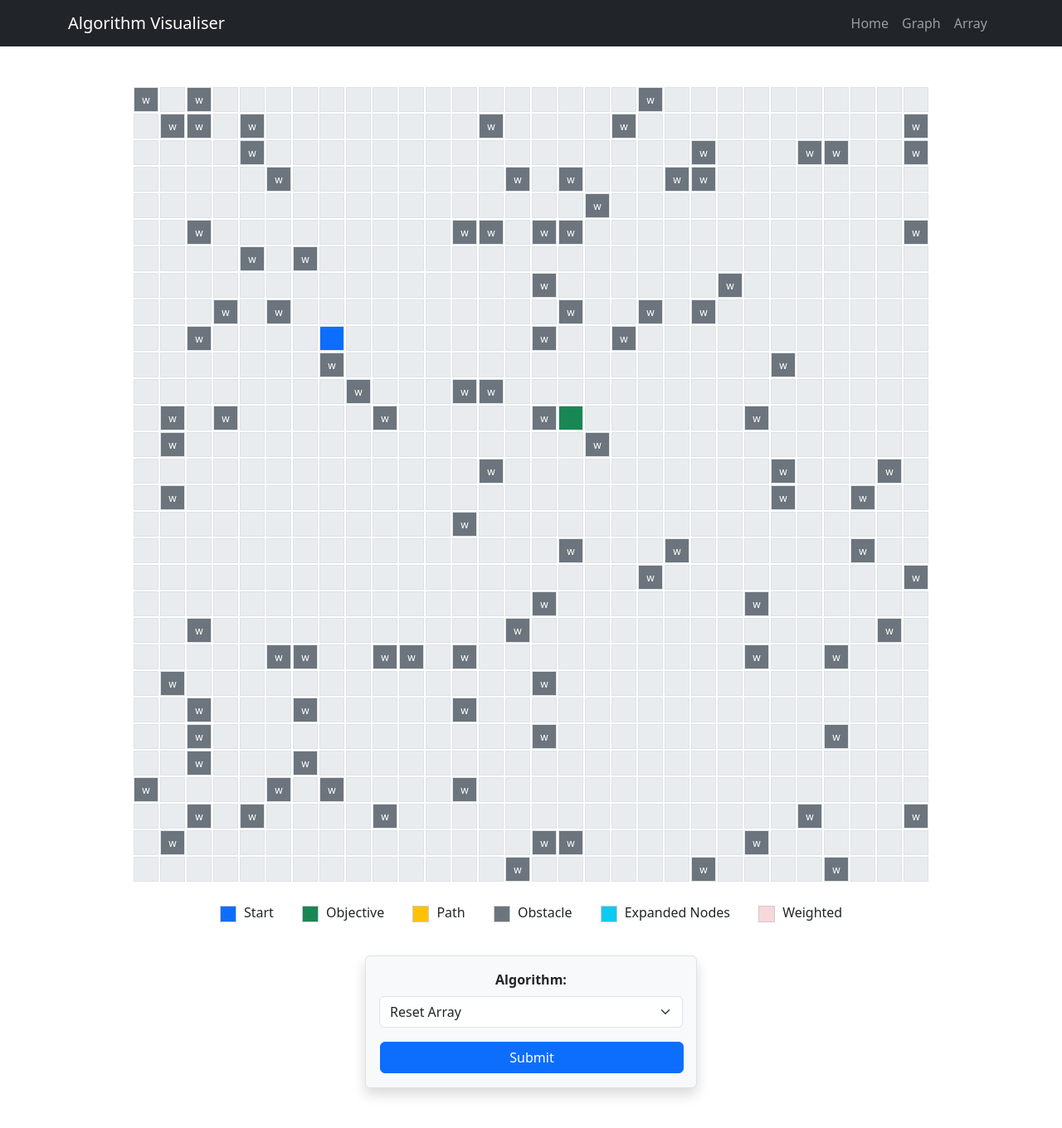
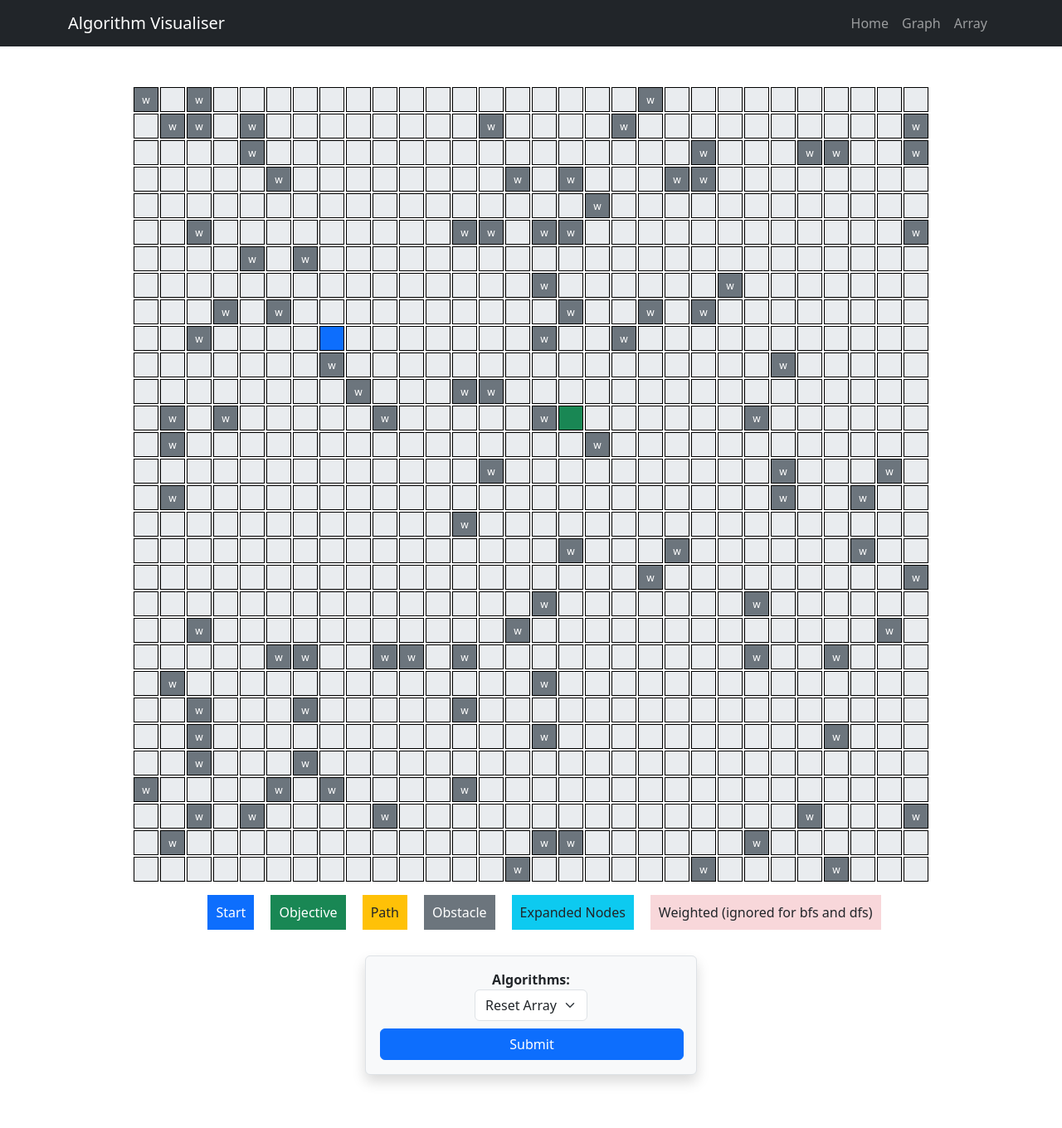
Before and after one commit to GaelGil/algorithm-visualizer, a React (Create React App) app: page /graph in a window 1280 px wide. Shown: the whole page at 83% size. Built offline with nearby package versions, Linux system fonts and the light colour scheme; the HTML template or start-up script is replaced by a standard one.

Commit message:
updaing graph styles

```diff
--- a/src/pages/graphs/Graphs.css
+++ b/src/pages/graphs/Graphs.css
@@ -155,9 +155,9 @@
   border: 1px solid #ccc;
 }
 
-.legend .start { background-color: #0d6efd; }
+/* .legend .start { background-color: #0d6efd; }
 .legend .objective { background-color: #198754; }
 .legend .path { background-color: #ffc107; }
 .legend .obstacle { background-color: #6c757d; }
 .legend .expanded { background-color: #0dcaf0; }
-.legend .weight { background-color: #f8d7da; }
+.legend .weight { background-color: #f8d7da; } */
--- a/src/pages/graphs/Graphs.jsx
+++ b/src/pages/graphs/Graphs.jsx
@@ -129,57 +129,47 @@ const MatrixVisualization = () => {
 
 
   return (
-    <div className="GraphTraversalVisualiser container d-flex flex-column align-items-center py-4">
-
-  {/* Matrix Grid */}
+    <div className='GraphTraversalVisualiser container d-flex flex-column align-items-center py-4'>
       <div className="matrix-container d-flex flex-column mb-4">
         {matrix.map((row, rowIndex) => (
-      <div key={rowIndex} className={`matrix-row d-flex`}>
+          <div key={rowIndex} className={"matrix-row matrix-row-"+rowIndex }>
             {row.map((cell, colIndex) => (
               <div
                 key={colIndex}
-            className={`matrix-cell text-center border
-              ${start.row === rowIndex && start.col === colIndex ? 'start' : ''}
+                className={`matrix-cell ${start.row === rowIndex && start.col === colIndex ? 'start' : ''}
                             ${objectives.some(obj => obj.row === rowIndex && obj.col === colIndex) ? 'objective' : ''}
-              ${obstacles.some(obs => obs.row === rowIndex && obs.col === colIndex) ? 'obstacle' : ''}
-            `}
-          >
+                            ${obstacles.some(obs => obs.row === rowIndex && obs.col === colIndex) ? 'obstacle' : ''} col-index-${colIndex}`}>
                 {cell}
               </div>
             ))}
           </div>
         ))}
       </div>
-
-  {/* Legend */}
-  <div className="legend mb-4 text-center">
-    <ul className="list-inline">
-      <li className="list-inline-item px-2"><span className="legend-box start"></span> Start</li>
-      <li className="list-inline-item px-2"><span className="legend-box objective"></span> Objective</li>
-      <li className="list-inline-item px-2"><span className="legend-box path"></span> Path</li>
-      <li className="list-inline-item px-2"><span className="legend-box obstacle"></span> Obstacle</li>
-      <li className="list-inline-item px-2"><span className="legend-box expanded"></span> Expanded Nodes</li>
-      <li className="list-inline-item px-2"><span className="legend-box weight"></span> Weighted</li>
+      <div className='legend mb-4 text-center'>
+          <ul>
+            <li className='start'>Start</li>
+            <li className='objective'>Objective</li>
+            <li className='path'>Path</li>
+            <li className='obstacle white-text'>Obstacle</li>
+            <li className='expanded'>Expanded Nodes</li>
+            <li className='weight'>Weighted (ignored for bfs and dfs)</li>
           </ul>
         </div>
-
-  {/* Form */}
       <form onSubmit={handleSubmit} className="p-3 border rounded bg-light shadow w-100" style={{ maxWidth: '400px' }}>
-    <div className="mb-3">
-      <label htmlFor="menu" className="form-label fw-bold">Algorithm:</label>
+          <label htmlFor='algorithm' className='form-label fw-bold'>
+            Algorithms:
             <select
-        className="form-select"
-        id="menu"
+              className='form-select'
+              id='menu'
               value={algorithm}
-        onChange={handleChange}
-      >
-        <option value="Reset">Reset Array</option>
-        <option value="BFS">BFS</option>
-        <option value="DFS">DFS</option>
-        <option value="UCS">UCS</option>
-        <option value="Astar">Astar</option>
+              onChange={handleChange}>
+              <option value='Reset'>Reset Array</option>
+              <option value='BFS'>BFS</option>
+              <option value='DFS'>DFS</option>
+              <option value='UCS'>UCS</option>
+              <option value='Astar'>Astar</option>
             </select>
-    </div>
+          </label>
           <input
             className="btn btn-primary w-100"
             type="submit"
@@ -187,6 +177,7 @@ const MatrixVisualization = () => {
             disabled={button}
           />
         </form>
+
     </div>
 
   );
```
Also changed, not shown: src/pages/array/Arrays.css (+0 -22 lines). Lines whose indentation alone changed are shown as unchanged.
